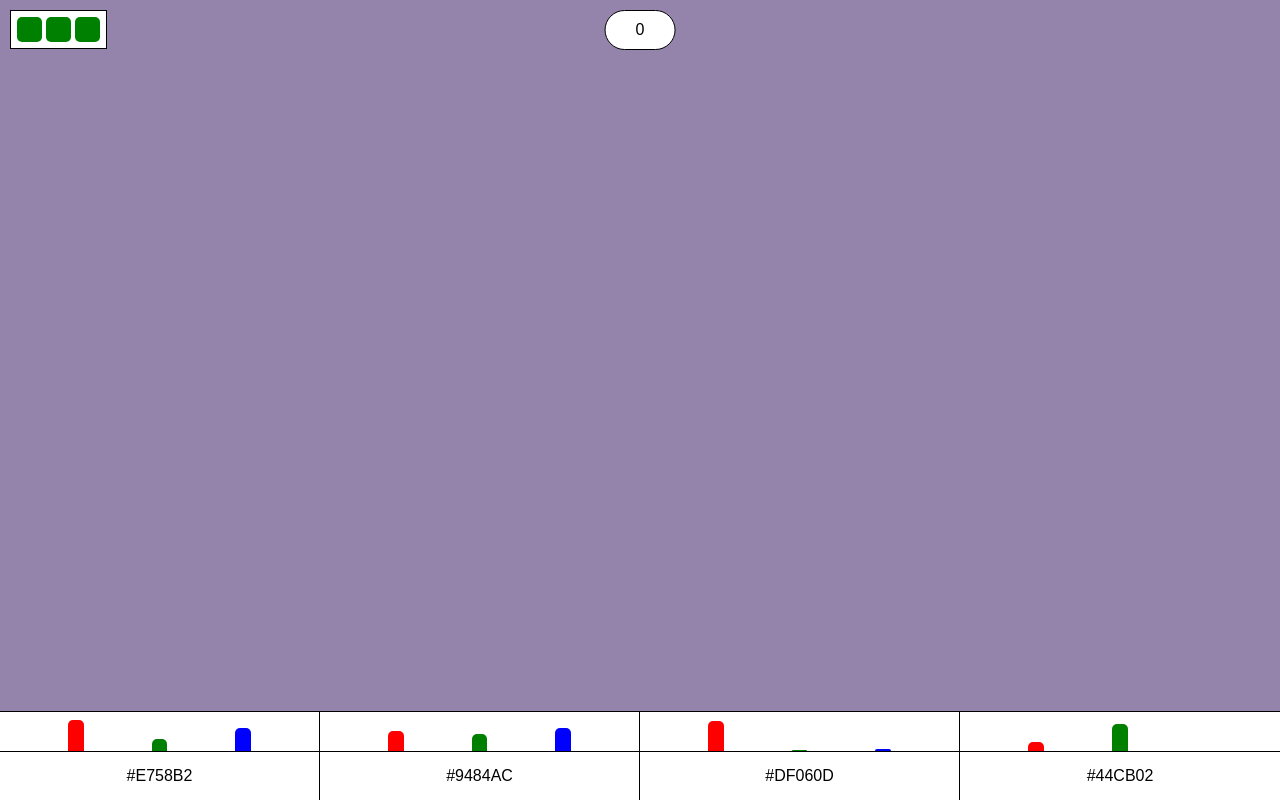
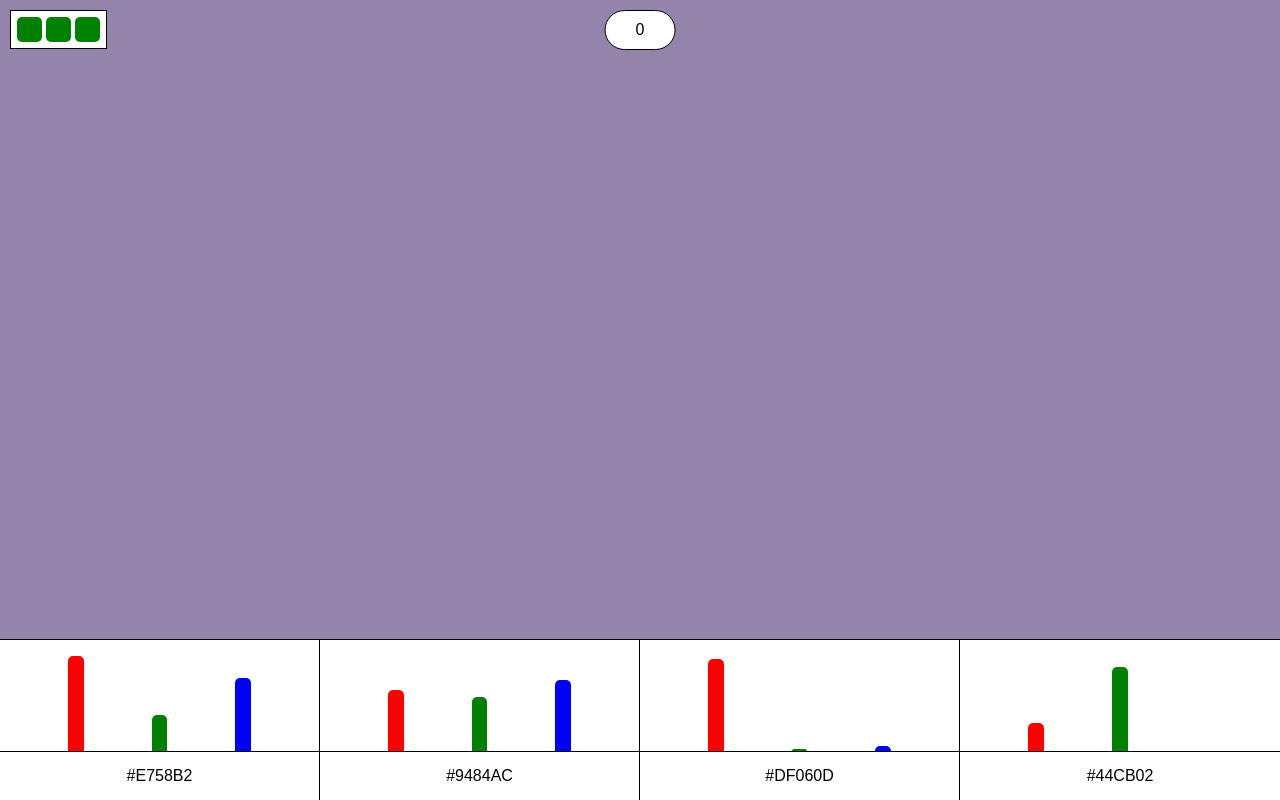
Before and after one commit to TheHappyMetall/guessTheColor, a plain HTML site: page index.html in a window 1280 px wide. Drawn offline with Linux system fonts and the light colour scheme.

Commit message:
Add files via upload
add favico, title, increasing the size of columns

```diff
--- a/index.html
+++ b/index.html
@@ -4,7 +4,8 @@
     <meta charset="UTF-8" />
     <meta name="viewport" content="width=device-width, initial-scale=1.0" />
     <link rel="stylesheet" href="style.css" />
-    <title>Document</title>
+    <title>Guess the color</title>
+    <link rel="icon" href="favico.png" type="image/x-icon" />
   </head>
   <body>
     <div class="score">0</div>
--- a/style.css
+++ b/style.css
@@ -21,7 +21,7 @@
 
 .app {
   width: 100vw;
-  height: 89vh;
+  height: 80vh;
   border-bottom: 1px solid #000;
 }
 
@@ -83,12 +83,10 @@
 
 /* Columns */
 .columns-wrap {
-  height: 5vh;
+  height: 14vh;
   width: 100vw;
-
   border-bottom: 1px solid #000;
   display: flex;
-
 }
 
 .column-cont {
@@ -102,7 +100,7 @@
 
 .column {
   width: 5%;
-  border-radius:5px 5px 0 0;
+  border-radius: 5px 5px 0 0;
 }
 
 .column-cont:not(:last-child) {
```
Also changed, not shown: favico.png (added).
